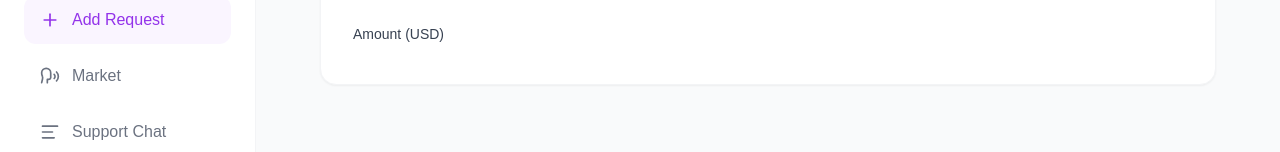
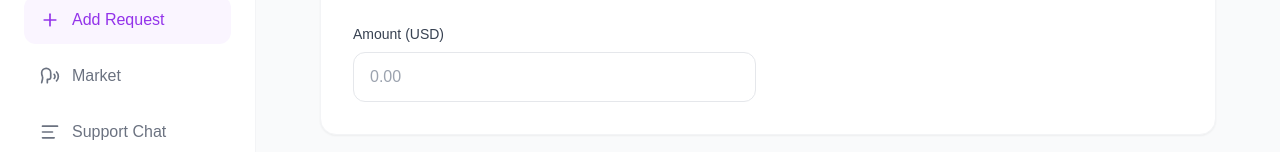
Before and after one commit to Abusadiq006/bridge-pay-dashboard, a React (Vite) app: page /dashboard/add-request in a window 1280 px wide. Shown: the part 268-420 px from the top of the page. Built offline with nearby package versions, Linux system fonts and the light colour scheme; a web font is replaced by a local one.

Commit message:
amount description

```diff
--- a/src/pages/AddRequest.jsx
+++ b/src/pages/AddRequest.jsx
@@ -35,6 +35,7 @@ const AddRequest = () => {
                                         {/* Amount & Description */}
                                         <div>
                                             <label className="block text-sm font-medium text-gray-700 mb-2">Amount (USD)</label>
+                                            <input type="number" placeholder="0.00" className="w-full px-4 py-3 border border-gray-200 rounded-xl focus:ring-2 focus:ring-purple-100 outline-none" />
                                         </div>
                                     </div>
                                 </div>
```
